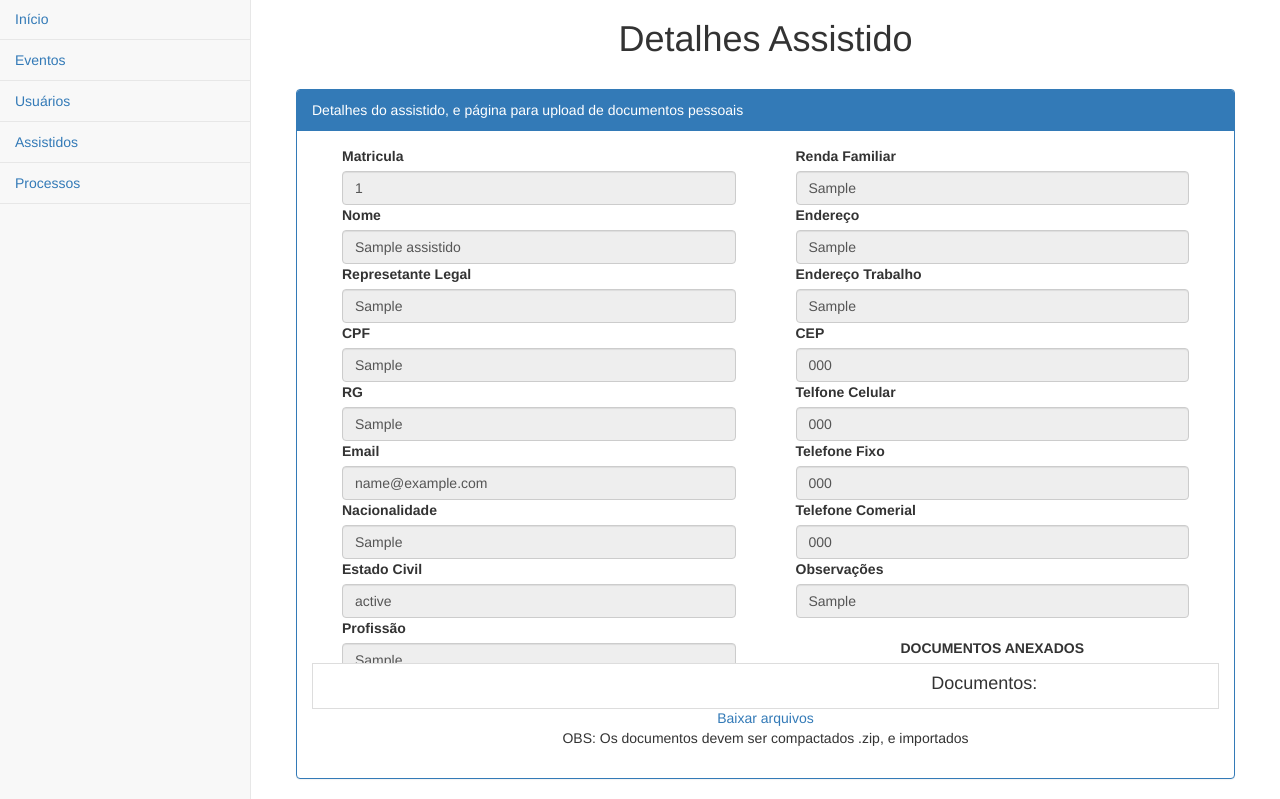
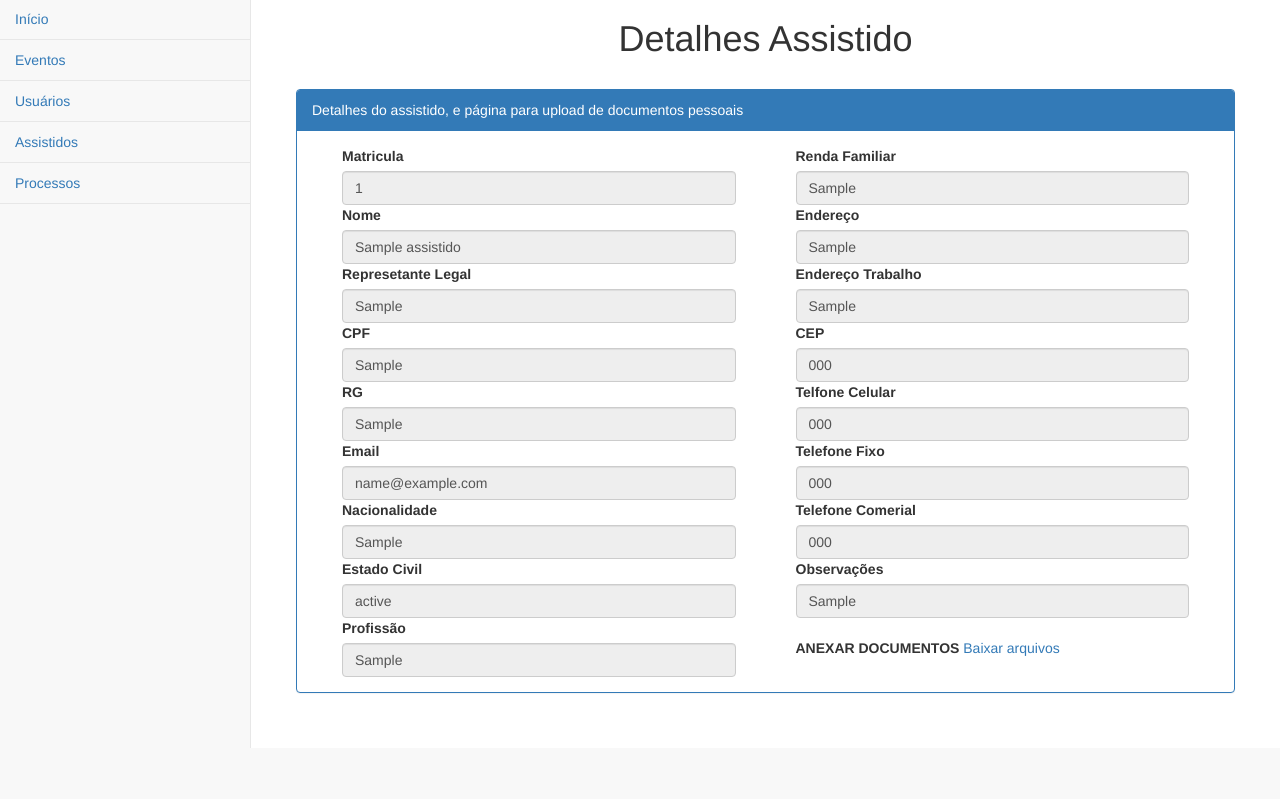
Before and after one commit to Pedro-Philipe/snpj, a Django app: page /gestao/assistido/detalhes/1/ in a window 1280 px wide. Shown: the part 52-851 px from the top of the page. After the commit the page ends 800 px from the top, so only its background shows below. Run offline with Django 3.2, Linux system fonts and the light colour scheme; a user stored in the database is signed in; tables that the repository leaves empty hold one stand-in row (values such as "Sample post"); some libraries are stand-ins or nearby versions.

Commit message:
Adicionado Download do arquivo anexado

```diff
--- a/snpj/templates/gestao/detalhe_assistidos.html
+++ b/snpj/templates/gestao/detalhe_assistidos.html
@@ -83,18 +83,15 @@
                             <input type="text" class="form-control" value="{{ assistido.observacoes | default_if_none:'Não informado'}}" disabled>
                         </div>
                         <br/>
+                        <div>
+                            {% if assistido.documentos %}
+                            <label>ANEXAR DOCUMENTOS</label>
+                            <a href="#">
+                                <a href="{{ assistido.documentos.url }}">Baixar arquivos</a>
+                            </a>
+                            {% endif %}
+                        </div>
                     </div>
-                </div>
-                <div class="form-group text-center">
-                    <label for="caixa1">DOCUMENTOS ANEXADOS</label>
-                    {% if assistido.documentos %}
-                        <a href="#" class="list-group-item">
-                            <h4 class="list-group-item-heading">Documentos: </h4>
-                            <a href="{{ assistido.documentos.url }}">Baixar arquivos</a>
-                        </a>
-                    {% endif %}
-                    <br/>
-                    <span> OBS: Os documentos devem ser compactados .zip, e importados</span>
                 </div>
             </div>
             </div>
```
